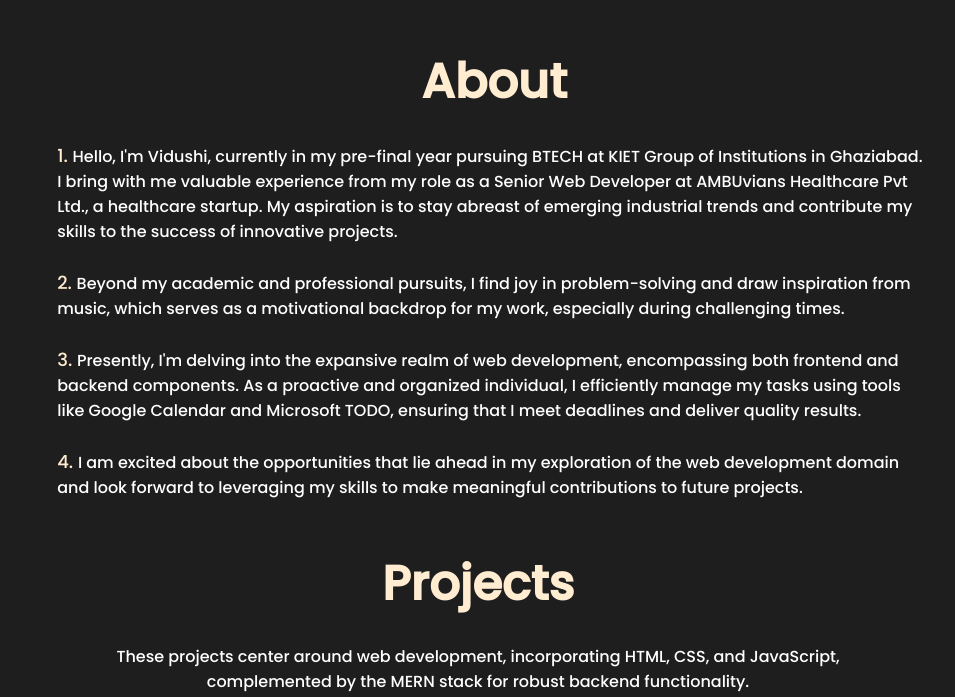
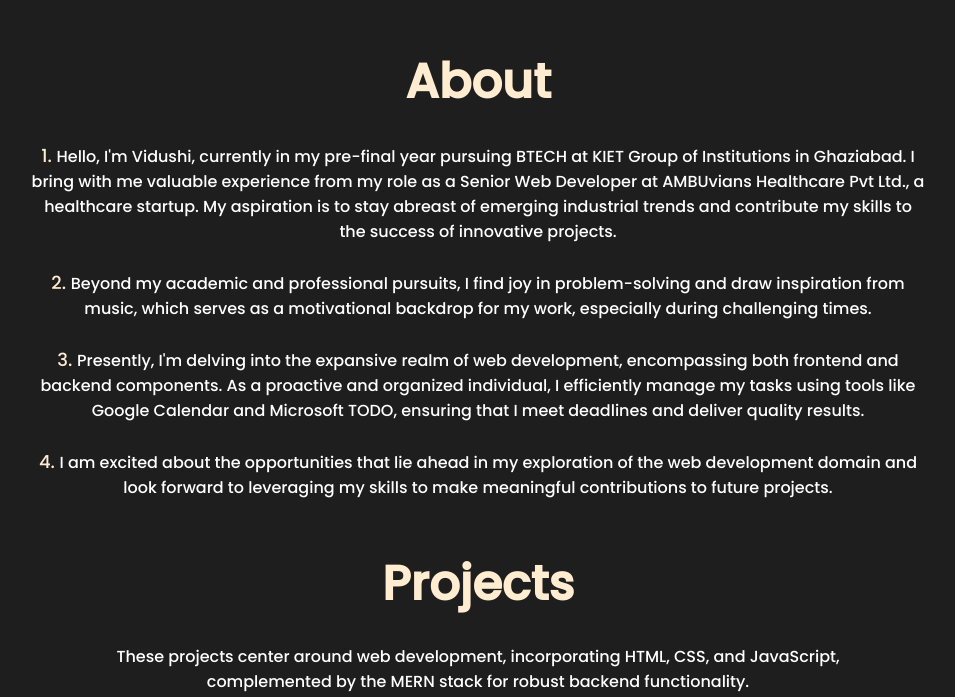
Before and after one commit to 21vidushi/EPortfolio, a React (Create React App) app: page / in a window 1280 px wide. Shown: the part 834-1531 px from the top of the page, without its empty margins (162-1117 px from the left). Built offline with nearby package versions, Linux system fonts and the light colour scheme.

Commit message:
Update about.css

```diff
--- a/src/components/About/about.css
+++ b/src/components/About/about.css
@@ -5,7 +5,7 @@
     align-items: center;
     justify-content: center;
     flex-wrap: wrap;
-    margin-left:2rem;
+    text-align:center;
 }
 #about  h2{
     color: #FFECD1;
```
